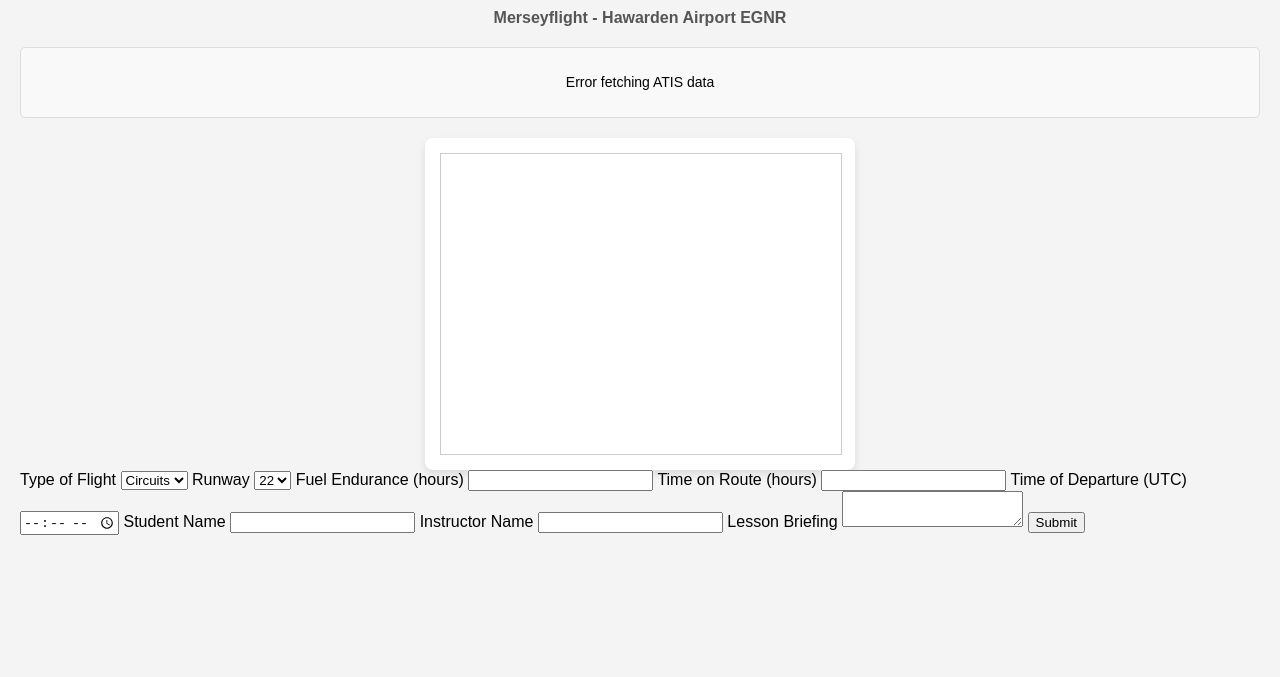
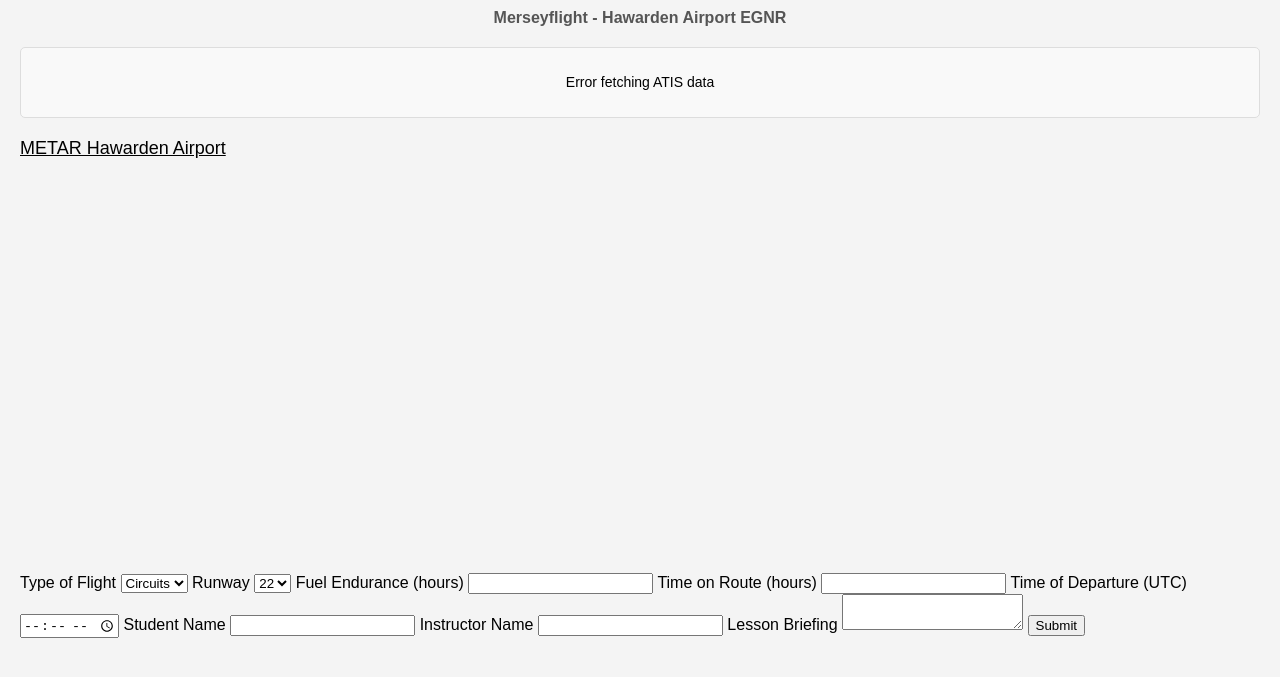
Before and after one commit to sulpher3111/EGNR-flight-prep, a website: page index.html in a window 1280 px wide. Shown: the part 81-758 px from the top of the page. Drawn offline with Linux system fonts and the light colour scheme; no server answers; a script that the page names is missing.

Commit message:
Update index.html

```diff
--- a/index.html
+++ b/index.html
@@ -21,9 +21,12 @@
         <p>Loading ATIS information...</p>
     </section>
 
-    <!-- Runway-Wind Diagram Section -->
-    <section id="runway-wind-diagram">
-        <canvas id="runwayCanvas" width="400" height="300"></canvas>
+    <!-- METAR-Taf.com Embedded Widget Section -->
+    <section id="metar-taf-widget">
+        <a href="https://metar-taf.com/EGNR" id="metartaf-ytcs8r4W" style="font-size:18px; font-weight:500; color:#000; width:300px; height:435px; display:block">
+            METAR Hawarden Airport
+        </a>
+        <script async defer crossorigin="anonymous" src="https://metar-taf.com/embed-js/EGNR?qnh=hPa&rh=rh&target=ytcs8r4W"></script>
     </section>
 
     <!-- Flight Preparation Form Section (optional) -->
```
